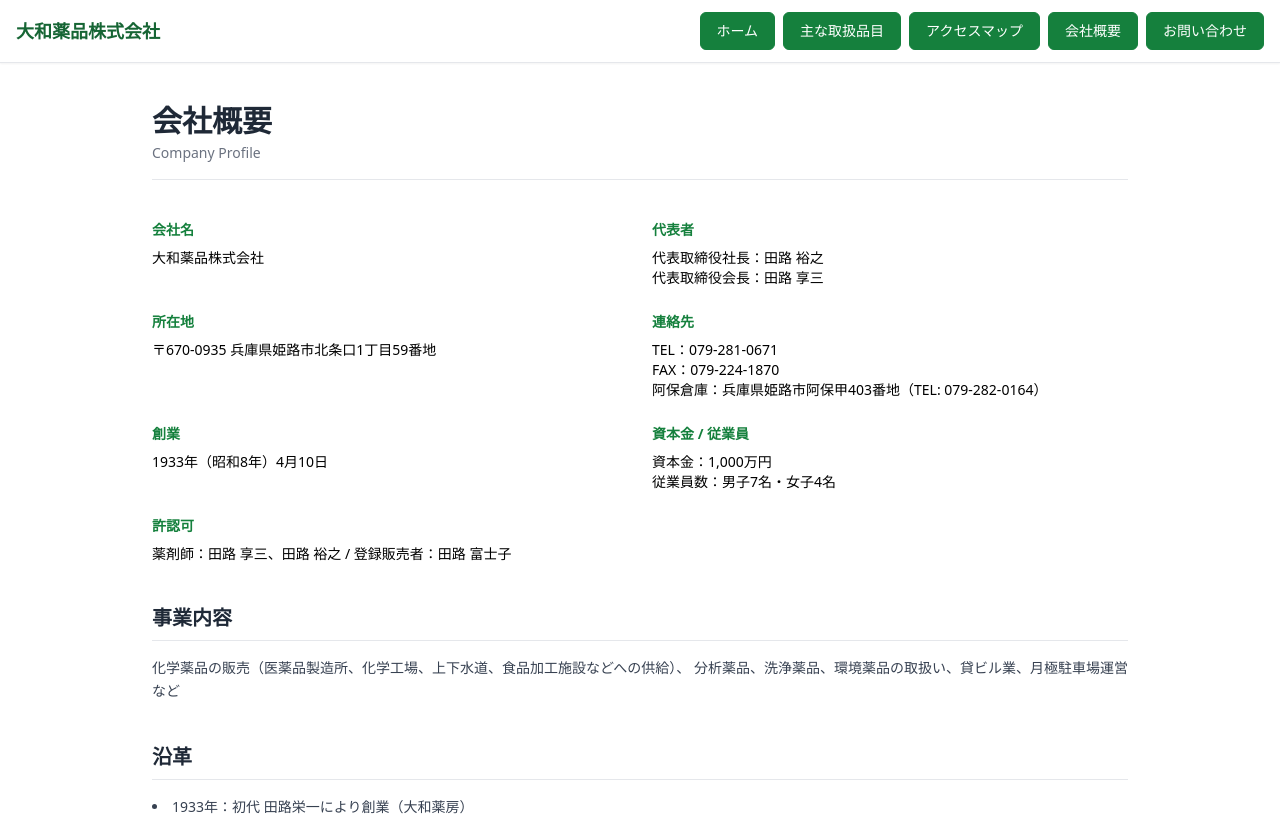
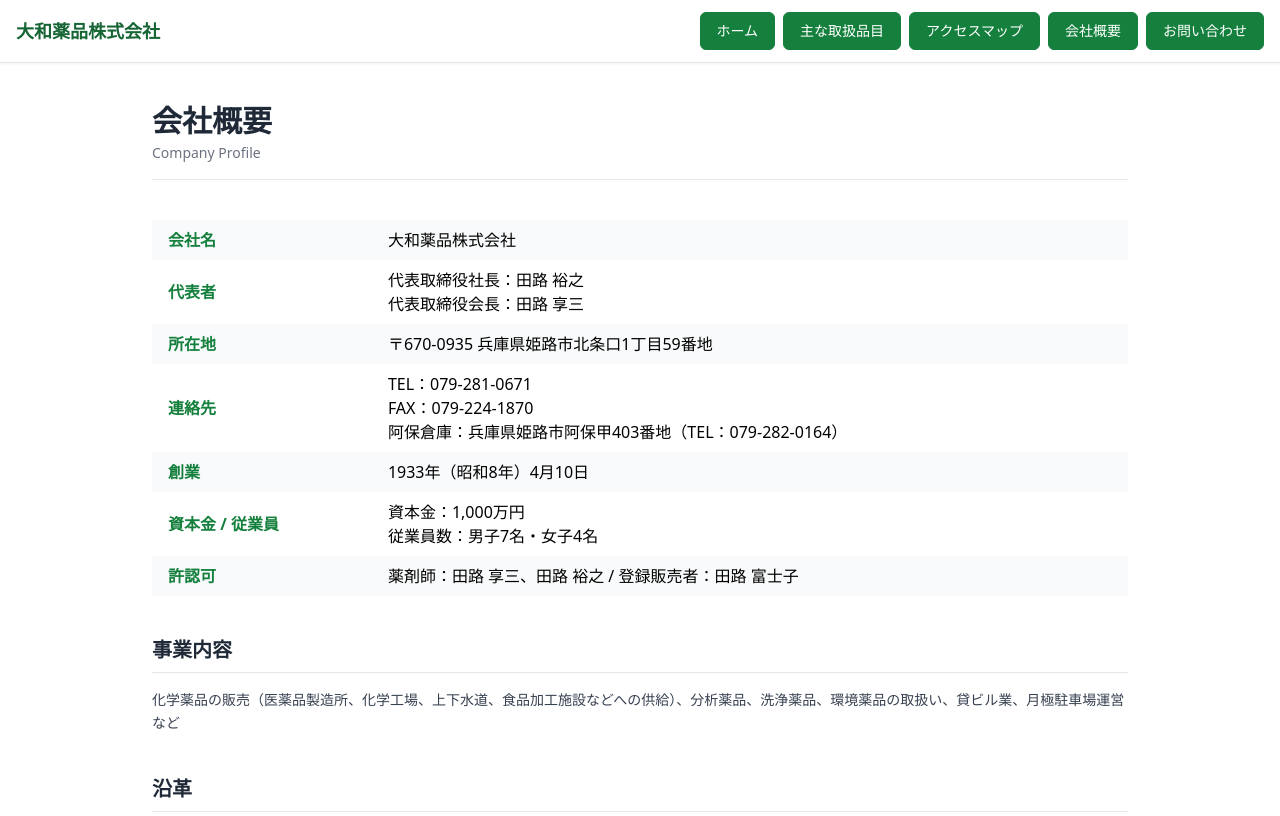
Before and after one commit to musnori/Yamato_HP, a React (Vite) app: page /company in a window 1280 px wide. Shown: the top 816 px of the page. Built offline with nearby package versions, Linux system fonts and the light colour scheme.

Commit message:
refactor: ヒーロー・会社概要・アクセスページのレイアウト整理

```diff
--- a/src/pages/Access.jsx
+++ b/src/pages/Access.jsx
@@ -2,36 +2,40 @@
 
 export default function Access() {
   return (
-    <div className="max-w-5xl mx-auto px-4 py-10">
-      <h1 className="text-2xl font-bold text-green-800 mb-6 border-b pb-2">アクセスマップ</h1>
-
-      <div className="mb-6">
-        <h2 className="text-xl font-semibold mb-2">本社所在地</h2>
-        <p className="text-sm leading-relaxed">
-          〒670-0935 兵庫県姫路市北条口1丁目59番地<br />
-          TEL：079-281-0671<br />
-          FAX：079-281-0672
-        </p>
+    <div className="max-w-5xl mx-auto px-6 py-10 space-y-8">
+      {/* タイトル */}
+      <div className="border-b pb-2">
+        <h1 className="text-3xl font-bold text-green-800">アクセスマップ</h1>
       </div>
 
-      <div className="mb-6">
-        <h2 className="text-xl font-semibold mb-2">アクセス方法</h2>
-        <ul className="list-disc list-inside text-sm space-y-1">
+      {/* 本社所在地 */}
+      <div className="bg-white shadow rounded-lg p-6">
+        <h2 className="text-xl font-semibold mb-3">本社所在地</h2>
+        <address className="not-italic text-gray-700 leading-relaxed text-sm">
+          〒670-0935<br />
+          兵庫県姫路市北条口1丁目59番地<br />
+          TEL：<a href="tel:0792810671" className="text-green-600 hover:underline">079-281-0671</a><br />
+          FAX：079-281-0672
+        </address>
+      </div>
+
+      {/* アクセス方法 */}
+      <div className="bg-white shadow rounded-lg p-6">
+        <h2 className="text-xl font-semibold mb-3">アクセス方法</h2>
+        <ul className="list-disc list-inside text-gray-700 text-sm space-y-1">
           <li>JR「姫路駅」より徒歩6分</li>
         </ul>
       </div>
 
-      <div className="mb-6">
-        <h2 className="text-xl font-semibold mb-2">Googleマップ</h2>
-        <div className="aspect-w-16 aspect-h-9">
+      {/* Googleマップ */}
+      <div className="shadow rounded-lg overflow-hidden">
+        <div className="w-full h-[500px]">
           <iframe
             title="大和薬品 アクセスマップ"
             src="https://www.google.com/maps/embed?pb=!1m18!1m12!1m3!1d3283.123456789012!2d134.696789!3d34.824567!2m3!1f0!2f0!3f0!3m2!1i1024!2i768!4f13.1!3m3!1m2!1s0x3554e6b47c123abc%3A0x1234abcd5678ef90!2z6Z2S5aSn5a2m6ZaA!5e0!3m2!1sja!2sjp!4v169XYZ1234567!5m2!1sja!2sjp"
-            width="100%"
-            height="400"
+            className="w-full h-full border-0"
             allowFullScreen=""
             loading="lazy"
-            className="border w-full"
           ></iframe>
         </div>
       </div>
--- a/src/pages/Company.jsx
+++ b/src/pages/Company.jsx
@@ -9,48 +9,57 @@
         <p className="text-sm text-gray-500 mt-1">Company Profile</p>
       </div>
 
-      {/* 基本情報 */}
-      <section className="grid grid-cols-1 sm:grid-cols-2 gap-6 text-sm">
-        <div>
-          <h2 className="text-green-700 font-semibold mb-2">会社名</h2>
-          <p>大和薬品株式会社</p>
-        </div>
-        <div>
-          <h2 className="text-green-700 font-semibold mb-2">代表者</h2>
-          <p>代表取締役社長：田路 裕之</p>
-          <p>代表取締役会長：田路 享三</p>
-        </div>
-        <div>
-          <h2 className="text-green-700 font-semibold mb-2">所在地</h2>
-          <p>〒670‑0935 兵庫県姫路市北条口1丁目59番地</p>
-        </div>
-        <div>
-          <h2 className="text-green-700 font-semibold mb-2">連絡先</h2>
-          <p>TEL：079‑281‑0671</p>
-          <p>FAX：079‑224‑1870</p>
-          <p>阿保倉庫：兵庫県姫路市阿保甲403番地（TEL: 079‑282‑0164）</p>
-        </div>
-        <div>
-          <h2 className="text-green-700 font-semibold mb-2">創業</h2>
-          <p>1933年（昭和8年）4月10日</p>
-        </div>
-        <div>
-          <h2 className="text-green-700 font-semibold mb-2">資本金 / 従業員</h2>
-          <p>資本金：1,000万円</p>
-          <p>従業員数：男子7名・女子4名</p>
-        </div>
-        <div className="sm:col-span-2">
-          <h2 className="text-green-700 font-semibold mb-2">許認可</h2>
-          <p>薬剤師：田路 享三、田路 裕之 / 登録販売者：田路 富士子</p>
-        </div>
+      {/* 基本情報をテーブルで表示 */}
+      <section>
+        <table className="min-w-full table-auto border-collapse">
+          <tbody>
+            <tr className="bg-gray-50">
+              <th className="px-4 py-2 text-left text-green-700 font-semibold">会社名</th>
+              <td className="px-4 py-2">大和薬品株式会社</td>
+            </tr>
+            <tr>
+              <th className="px-4 py-2 text-left text-green-700 font-semibold">代表者</th>
+              <td className="px-4 py-2">
+                <p>代表取締役社長：田路 裕之</p>
+                <p>代表取締役会長：田路 享三</p>
+              </td>
+            </tr>
+            <tr className="bg-gray-50">
+              <th className="px-4 py-2 text-left text-green-700 font-semibold">所在地</th>
+              <td className="px-4 py-2">〒670-0935 兵庫県姫路市北条口1丁目59番地</td>
+            </tr>
+            <tr>
+              <th className="px-4 py-2 text-left text-green-700 font-semibold">連絡先</th>
+              <td className="px-4 py-2">
+                <p>TEL：079-281-0671</p>
+                <p>FAX：079-224-1870</p>
+                <p>阿保倉庫：兵庫県姫路市阿保甲403番地（TEL：079-282-0164）</p>
+              </td>
+            </tr>
+            <tr className="bg-gray-50">
+              <th className="px-4 py-2 text-left text-green-700 font-semibold">創業</th>
+              <td className="px-4 py-2">1933年（昭和8年）4月10日</td>
+            </tr>
+            <tr>
+              <th className="px-4 py-2 text-left text-green-700 font-semibold">資本金 / 従業員</th>
+              <td className="px-4 py-2">
+                <p>資本金：1,000万円</p>
+                <p>従業員数：男子7名・女子4名</p>
+              </td>
+            </tr>
+            <tr className="bg-gray-50">
+              <th className="px-4 py-2 text-left text-green-700 font-semibold">許認可</th>
+              <td className="px-4 py-2">薬剤師：田路 享三、田路 裕之 / 登録販売者：田路 富士子</td>
+            </tr>
+          </tbody>
+        </table>
       </section>
 
       {/* 事業内容 */}
       <section className="text-sm">
         <h2 className="text-xl font-bold text-gray-800 border-b pb-2 mb-4">事業内容</h2>
         <p className="leading-relaxed text-gray-700">
-          化学薬品の販売（医薬品製造所、化学工場、上下水道、食品加工施設などへの供給）、
-          分析薬品、洗浄薬品、環境薬品の取扱い、貸ビル業、月極駐車場運営 など
+          化学薬品の販売（医薬品製造所、化学工場、上下水道、食品加工施設などへの供給）、分析薬品、洗浄薬品、環境薬品の取扱い、貸ビル業、月極駐車場運営 など
         </p>
       </section>
 
--- a/src/pages/Home.jsx
+++ b/src/pages/Home.jsx
@@ -10,12 +10,12 @@
   {
     img: "/flower2.jpg",
     title: "地域とともに歩む",
-    subtitle: "Our Community",
+    subtitle: "大和薬品株式会社",
   },
   {
     img: "/flower3.jpg",
     title: "未来を見据えて挑戦",
-    subtitle: "Innovation for Tomorrow",
+    subtitle: "大和薬品株式会社",
   },
 ];
 
@@ -60,8 +60,11 @@
       <section className="max-w-6xl mx-auto px-4 py-12">
         <h2 className="text-2xl font-bold text-green-700 border-b-2 border-green-300 inline-block mb-6">ごあいさつ</h2>
         <p className="text-gray-700 leading-relaxed text-sm md:text-base">
-          大和薬品株式会社は、創業以来、医薬品・工業薬品を中心に地域社会に密着したサービスを展開してまいりました。<br />
-          今後も「顧客第一主義」を貫き、信頼される企業として発展し続けてまいります。
+          大和薬品株式会社は、創業以来90年にわたり、医薬品・工業薬品の製造・販売を通じて地域社会の健康と産業発展に貢献してまいりました。<br />
+          これまで培ってきた専門知識とネットワークを活かし、お客様のニーズにきめ細やかに対応することで、多くの信頼をお寄せいただいております。<br />
+          今後も「顧客第一主義」の精神を堅持し、最新の技術導入や品質管理体制の強化を図ることで、安全・安心な製品とサービスをお届けしてまいります。<br />
+          さらに、持続可能な社会の実現に向けて、環境負荷低減や地域連携プロジェクトにも積極的に取り組み、次の100年へ向けた新たな挑戦を続けてまいります。<br />
+          何卒、変わらぬご支援とご愛顧を賜りますようお願い申し上げます。
         </p>
       </section>
 
```
